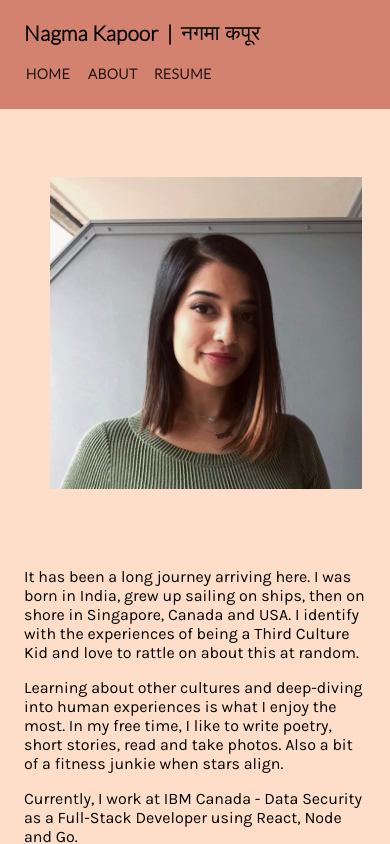
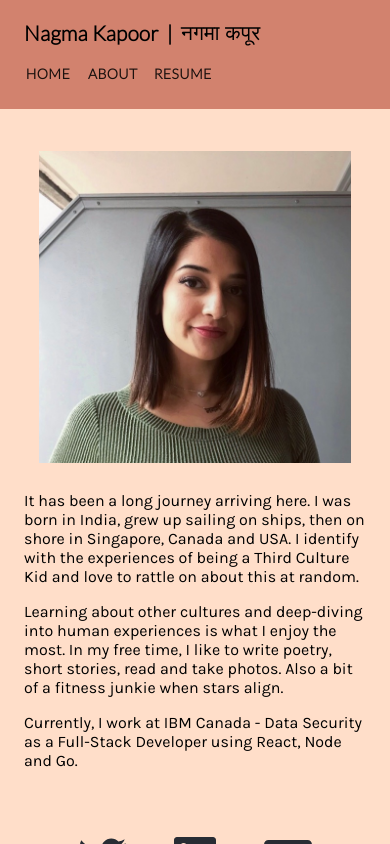
Before and after one commit to nagmak/nagma-site, a React (Create React App) app: page /about in a window 390 px wide. Built offline with nearby package versions, Linux system fonts and the light colour scheme.

Commit message:
fix for padding

```diff
--- a/src/components/about/about.css
+++ b/src/components/about/about.css
@@ -52,7 +52,9 @@ img.about-page-icon {
     }
     img.about-page-icon {
         width: 80%;
-        padding: 38px;
+        padding: 12px;
+        align-self: center;
+        margin: unset;
     }
     .about-page-text {
         margin-left: 12px;
@@ -87,17 +89,17 @@ img.about-page-icon {
 
     img.about-page-icon {
         width: 80%;
-        padding: 38px;
-        margin-left: 12px;
-        margin-right: 12px;
+        padding: 12px;
+        align-self: center;
+        margin: unset;
     }
 }
 
 @media (max-width: 520px) {
     img.about-page-icon {
         width: 80%;
-        padding: 38px;
-        margin-left: 12px;
-        margin-right: 12px;
+        padding: 12px;
+        align-self: center;
+        margin: unset;
     }
 }
```
